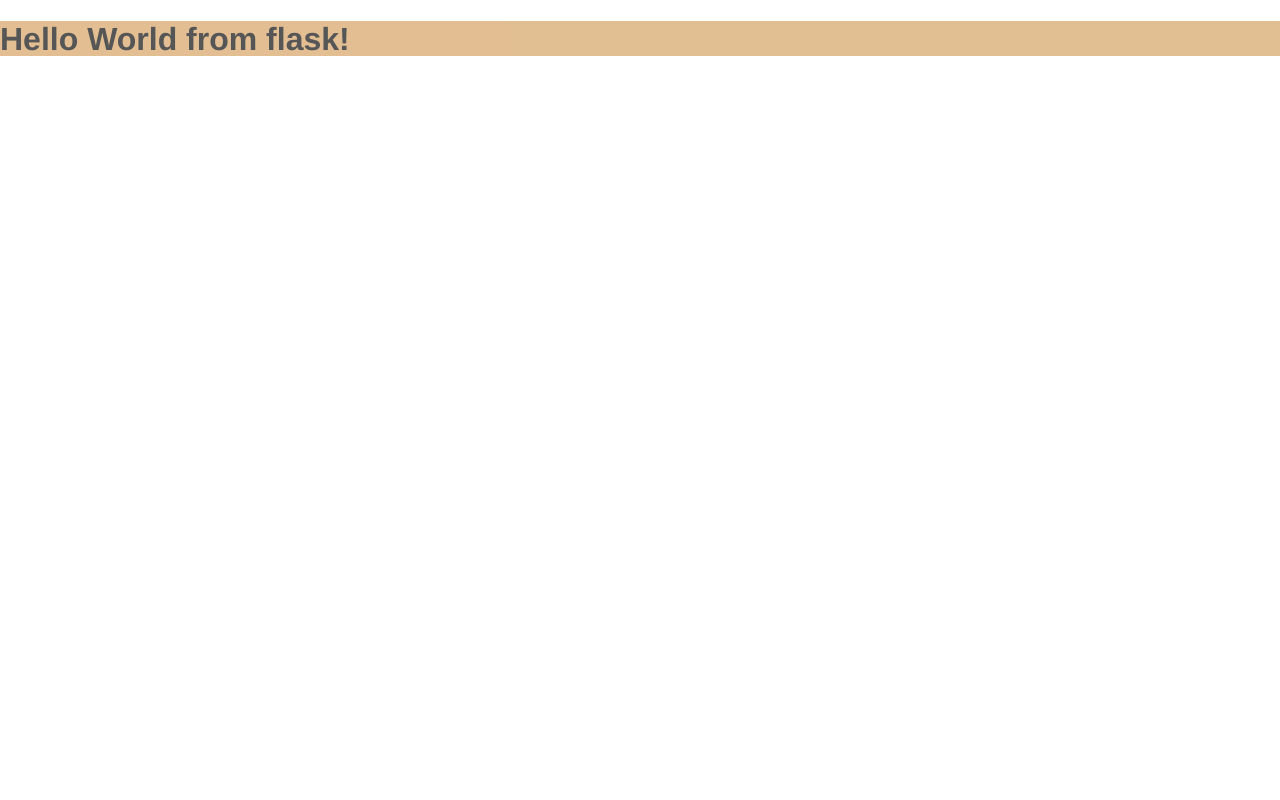
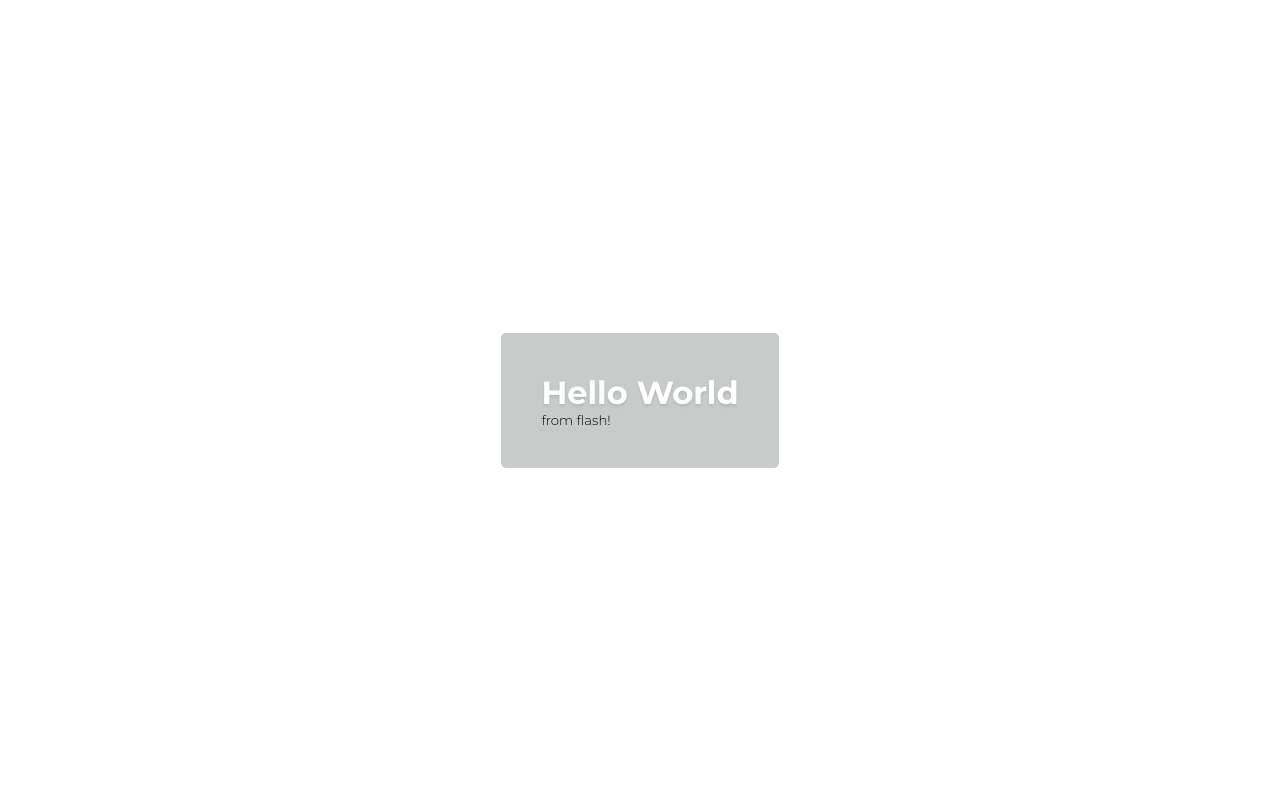
Before and after one commit to cassioegc/crud-flask, a Flask app: page / in a window 1280 px wide. Run offline with Flask 2, Linux system fonts and the light colour scheme.

Commit message:
adicionar estilo pagina principal

```diff
--- a/static/css/hello.css
+++ /dev/null
@@ -1,16 +0,0 @@
-body {
-    margin: 0;
-    padding: 0;
-    font-family: "Helvetica Neue", Helvetica, Arial, sans-serif;
-    color: #444;
-  }
-  /*
-   * Formatting the header area
-   */
-  header {
-    background-color: #DFB887;
-    height: 35px;
-    width: 100%;
-    opacity: .9;
-    margin-bottom: 10px;
-  }
--- /dev/null
+++ b/static/css/home_landing.css
@@ -0,0 +1,101 @@
+@import url("https://fonts.googleapis.com/css?family=Montserrat:300,400,500,600,700,800,900&display=swap");
+
+.colors {
+  color: #cdc730;
+  color: #54c6c6;
+  color: #1f5b70;
+  color: #c7cbca;
+}
+
+body {
+  margin: 0px;
+  padding: 0px;
+  overflow: hidden;
+  font-family: "Montserrat";
+}
+
+header {
+  display: flex;
+  justify-content: center;
+  align-items: center;
+  min-width: 100vw;
+  min-height: 100vh;
+  transition: 0.3s;
+}
+
+.header {
+  padding: 40px;
+  border-radius: 5px;
+  background: #c7cbca;
+  user-select: none;
+  animation-name: header_background;
+  animation-duration: 1s;
+  animation-fill-mode: backwards;
+  transition: 0.5s;
+}
+
+h1,
+h2,
+h3,
+h4,
+h5 {
+  font-family: "Montserrat";
+  margin: 0px;
+  transition: 0.3s;
+}
+
+h1.title {
+  color: #fff;
+  text-shadow: 0 2px 3px #0000001a;
+  animation-name: title;
+  animation-duration: 1s;
+  animation-fill-mode: backwards;
+}
+
+h5.subtitle {
+  font-weight: 100;
+  text-transform: lowercase;
+  animation-name: subtitle;
+  animation-duration: 1s;
+  animation-delay: 0.3s;
+  animation-fill-mode: backwards;
+}
+
+@keyframes title {
+  0% {
+    transform: scale(25);
+    color: #cdc730;
+    text-shadow: unset;
+  }
+  90% {
+    transform: scale(1.5);
+    color: #cdc730;
+    text-shadow: unset;
+  }
+  100% {
+    transform: scale(1);
+    color: inherit;
+    text-shadow: inherit;
+  }
+}
+
+@keyframes subtitle {
+  0% {
+    transform: translateX(-100%);
+    color: transparent;
+  }
+  100% {
+    color: inherit;
+    transform: translateX(0%);
+  }
+}
+
+@keyframes header_background {
+  0%,
+  90% {
+    background: transparent;
+  }
+  100% {
+    background: #c7cbca;
+  }
+}
--- a/templates/hello.html
+++ b/templates/hello.html
@@ -1,13 +1,14 @@
 <!DOCTYPE html>
 <html>
   <head>
-    <title>Flask app</title>
-    <link rel="stylesheet" href="{{ url_for('static', filename='css/hello.css') }}">
+    <title>Flask App</title>
+    <link rel="stylesheet" type=text/css href="{{ url_for('static', filename='css/home_landing.css') }}">
   </head>
   <body>
     <header>
-      <div class="container">
-        <h1>Hello World from flask!</h1>
+      <div class="header">
+        <h1 class="title">Hello World</h1>
+        <h5 class="subtitle">from flash!</h5>
       </div>
     </header>
   </body>
```
